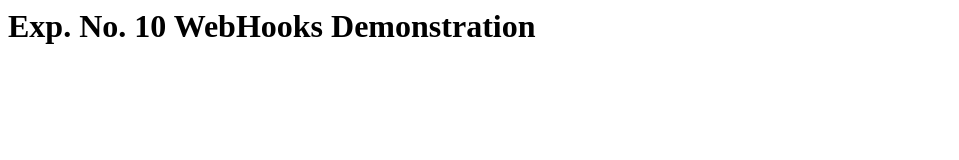
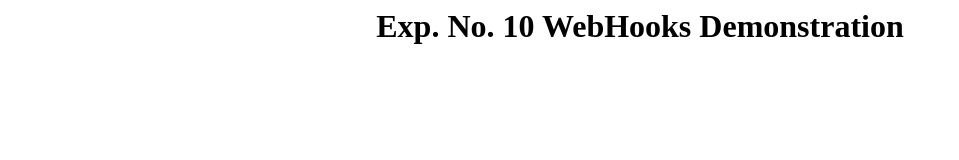
Before and after one commit to sveridevops/a3exp10, a plain HTML site: page index.html in a window 1280 px wide. Shown: the whole page, without its empty margins (0-959 px from the left). Drawn offline with Linux system fonts and the light colour scheme.

Commit message:
fourth commit

```diff
--- a/index.html
+++ b/index.html
@@ -1,5 +1,5 @@
 <html>
 <body>
-<h1>Exp. No. 10 WebHooks Demonstration</h1>
+<center><h1>Exp. No. 10 WebHooks Demonstration</h1></center>
 </body>
 </html>
```
